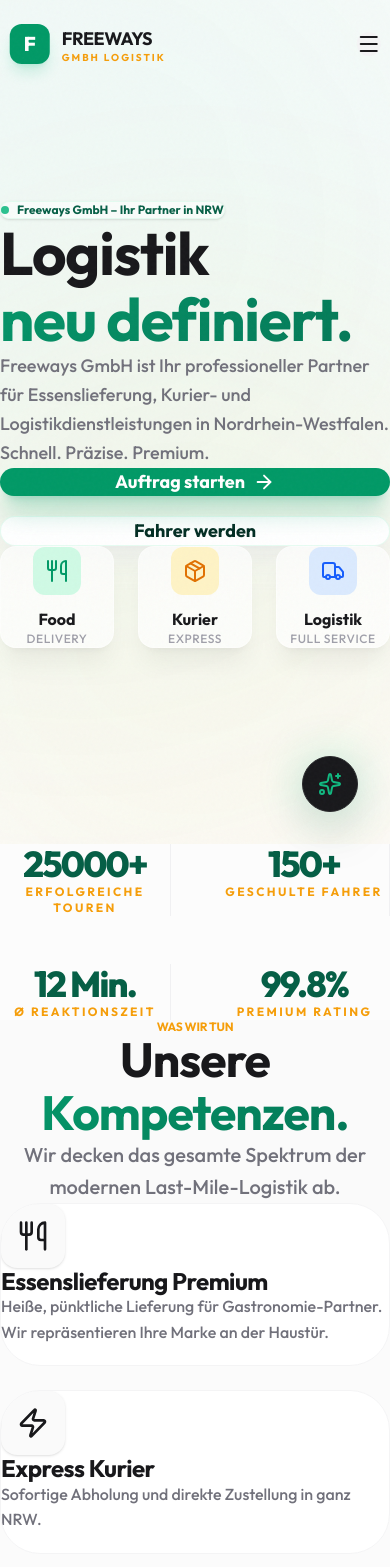
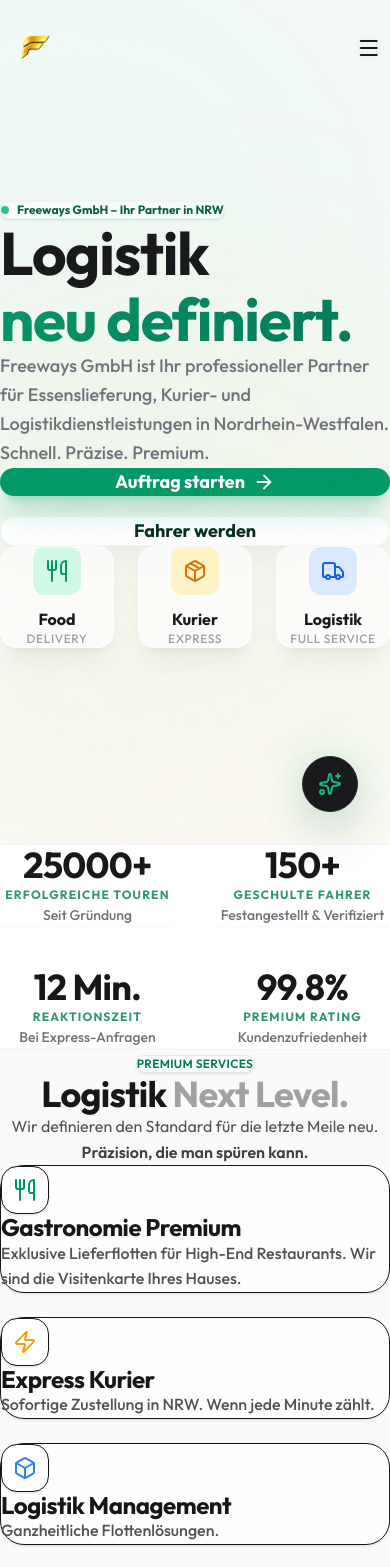
Before and after one commit to freewaysinfo/website, a Next.js app: page / in a window 390 px wide. Shown: the top 1567 px of the page. Built offline with nearby package versions, Linux system fonts and the light colour scheme.

Commit message:
feat: premium UI overhaul & design system foundation

```diff
--- a/package.json
+++ b/package.json
@@ -9,10 +9,12 @@
     "lint": "eslint"
   },
   "dependencies": {
+    "@radix-ui/react-slot": "^1.2.4",
     "@react-three/drei": "^10.7.7",
     "@react-three/fiber": "^9.5.0",
     "@types/gsap": "^1.20.2",
     "@types/three": "^0.182.0",
+    "class-variance-authority": "^0.7.1",
     "clsx": "^2.1.1",
     "framer-motion": "^12.29.2",
     "gsap": "^3.14.2",
--- a/src/app/globals.css
+++ b/src/app/globals.css
@@ -26,6 +26,10 @@
 
   .glass-dark {
     @apply backdrop-blur-xl bg-black/60 border border-white/10 shadow-2xl;
+  }
+
+  .glass-button {
+    @apply bg-white/20 backdrop-blur-lg border border-white/30;
   }
 
   .text-gradient {
--- a/src/components/Footer.tsx
+++ b/src/components/Footer.tsx
@@ -2,6 +2,7 @@
 
 import React from 'react';
 import Link from 'next/link';
+import Image from 'next/image';
 
 export const Footer = () => {
   return (
@@ -9,8 +10,13 @@
       <div className="container-custom">
         <div className="grid grid-cols-1 md:grid-cols-4 gap-12 mb-16">
           <div className="md:col-span-2">
-            <Link href="/" className="text-white font-bold text-2xl tracking-tighter mb-6 block">
-              FREEWAYS<span className="text-[#059669]">.</span>
+            <Link href="/" className="inline-block mb-6 relative w-48 h-14 opacity-90 hover:opacity-100 transition-opacity">
+              <Image
+                src="/images/freeways-logo.png"
+                alt="Freeways GmbH"
+                fill
+                className="object-contain object-left invert brightness-0"
+              />
             </Link>
             <p className="max-w-sm mb-8 leading-relaxed">
               Ihr professioneller Partner für Logistik- & Lieferdienste in Nordrhein-Westfalen.
--- a/src/components/Navbar.tsx
+++ b/src/components/Navbar.tsx
@@ -2,6 +2,7 @@
 
 import React, { useState, useEffect } from 'react';
 import Link from 'next/link';
+import Image from 'next/image';
 import { motion, AnimatePresence } from 'framer-motion';
 import { Menu, X, ChevronRight, Phone } from 'lucide-react';
 import { cn } from '@/lib/utils';
@@ -37,12 +38,14 @@
         <div className="flex items-center justify-between gap-12">
           {/* Brand */}
           <Link href="/" className="flex items-center gap-3 group relative z-10">
-            <div className="w-10 h-10 bg-emerald-600 flex items-center justify-center rounded-xl shadow-lg shadow-emerald-500/20 group-hover:scale-105 transition-transform duration-300">
-              <span className="text-white font-extrabold text-xl">F</span>
-            </div>
-            <div className={`flex flex-col leading-none transition-colors duration-300 ${isScrolled ? 'text-white' : 'text-zinc-900'}`}>
-              <span className="text-lg font-bold tracking-tight uppercase">Freeways</span>
-              <span className="text-[10px] text-amber-500 font-bold tracking-[0.2em] uppercase">GmbH Logistik</span>
+            <div className="relative w-40 h-12 transition-transform duration-300 group-hover:scale-105">
+              <Image
+                src="/images/freeways-logo.png"
+                alt="Freeways GmbH"
+                fill
+                className={`object-contain object-left transition-all duration-300 ${isScrolled ? 'brightness-0 invert' : ''}`}
+                priority
+              />
             </div>
           </Link>
 
--- a/src/components/ServiceGrid.tsx
+++ b/src/components/ServiceGrid.tsx
@@ -1,56 +1,59 @@
 "use client";
 
 import React, { useRef } from 'react';
-import { Zap, Utensils, Users, LucideIcon, ArrowUpRight } from 'lucide-react';
+import { Zap, Utensils, Users, ArrowUpRight, Box, Truck } from 'lucide-react';
 import { motion, useMotionTemplate, useMotionValue, useSpring } from 'framer-motion';
+import { PremiumButton } from '@/components/ui/PremiumButton';
 
-interface ServiceItem {
-  title: string;
-  desc: string;
-  Icon: LucideIcon;
-  color: string;
-  colSpan?: string;
-}
-
-const serviceList: ServiceItem[] = [
+const serviceList = [
   {
-    title: 'Essenslieferung Premium',
-    desc: 'Heiße, pünktliche Lieferung für Gastronomie-Partner. Wir repräsentieren Ihre Marke an der Haustür.',
+    title: 'Gastronomie Premium',
+    desc: 'Exklusive Lieferflotten für High-End Restaurants. Wir sind die Visitenkarte Ihres Hauses.',
     Icon: Utensils,
-    color: 'from-emerald-500/20 to-emerald-500/5',
-    colSpan: "md:col-span-2"
+    color: 'from-emerald-500/10 to-emerald-500/5',
+    iconColor: 'text-emerald-600',
+    colSpan: "md:col-span-2",
+    delay: 0.1
   },
   {
     title: 'Express Kurier',
-    desc: 'Sofortige Abholung und direkte Zustellung in ganz NRW.',
+    desc: 'Sofortige Zustellung in NRW. Wenn jede Minute zählt.',
     Icon: Zap,
-    color: 'from-amber-500/20 to-amber-500/5'
+    color: 'from-amber-500/10 to-amber-500/5',
+    iconColor: 'text-amber-500',
+    colSpan: "md:col-span-1",
+    delay: 0.2
   },
   {
-    title: 'Flottenmanagement',
-    desc: 'Komplette Fahrer- & Fahrzeuglösungen für Ihren Logistik-Bedarf.',
-    Icon: Users,
-    color: 'from-blue-500/20 to-blue-500/5'
+    title: 'Logistik Management',
+    desc: 'Ganzheitliche Flottenlösungen.',
+    Icon: Box,
+    color: 'from-blue-500/10 to-blue-500/5',
+    iconColor: 'text-blue-500',
+    colSpan: "md:col-span-1",
+    delay: 0.3
   },
   {
     title: 'Infrastruktur',
-    desc: 'Skalierbare Logistik-Lösungen für Großkunden und Netzwerke.',
-    Icon: ArrowUpRight,
-    color: 'from-zinc-500/20 to-zinc-500/5',
-    colSpan: "md:col-span-2"
+    desc: 'Skalierbare Netzwerke für Großkunden.',
+    Icon: Truck,
+    color: 'from-zinc-500/10 to-zinc-500/5',
+    iconColor: 'text-zinc-600',
+    colSpan: "md:col-span-2",
+    delay: 0.4
   }
 ];
 
-const TiltCard = ({ service }: { service: ServiceItem }) => {
+const BentoCard = ({ service }: { service: any }) => {
   const ref = useRef<HTMLDivElement>(null);
   const x = useMotionValue(0);
   const y = useMotionValue(0);
 
-  const mouseXSpring = useSpring(x);
-  const mouseYSpring = useSpring(y);
+  const mouseXSpring = useSpring(x, { stiffness: 300, damping: 30 });
+  const mouseYSpring = useSpring(y, { stiffness: 300, damping: 30 });
 
-  const rotateX = useMotionTemplate`calc(${mouseYSpring} * -0.5deg)`;
-  const rotateY = useMotionTemplate`calc(${mouseXSpring} * 0.5deg)`;
+  const rotateX = useMotionTemplate`calc(${mouseYSpring} * -0.05deg)`; // Very subtle tilt
+  const rotateY = useMotionTemplate`calc(${mouseXSpring} * 0.05deg)`;
 
   const handleMouseMove = (e: React.MouseEvent<HTMLDivElement, MouseEvent>) => {
     if (!ref.current) return;
@@ -75,22 +78,30 @@
       ref={ref}
       onMouseMove={handleMouseMove}
       onMouseLeave={handleMouseLeave}
+      initial={{ opacity: 0, y: 20 }}
+      whileInView={{ opacity: 1, y: 0 }}
+      viewport={{ once: true }}
+      transition={{ duration: 0.5, delay: service.delay }}
       style={{ rotateX, rotateY, transformStyle: "preserve-3d" }}
-      className={`relative group rounded-[2.5rem] bg-white border border-zinc-100 p-10 overflow-hidden hover:shadow-2xl hover:shadow-emerald-900/5 transition-shadow duration-500 ${service.colSpan || ""}`}
+      className={`group relative rounded-3xl border bg-white/70 p-7 shadow-sm backdrop-blur-sm sm:p-8 lg:p-10 transition-all duration-500 hover:shadow-xl hover:shadow-black/5 ${service.colSpan || ""}`}
     >
-      <div className={`absolute inset-0 bg-gradient-to-br ${service.color} opacity-0 group-hover:opacity-100 transition-opacity duration-500`} />
+      <div className={`absolute inset-0 bg-gradient-to-br ${service.color} opacity-0 group-hover:opacity-100 transition-opacity duration-700 -z-10 rounded-3xl`} />
 
       <div className="relative z-10 flex flex-col h-full bg-transparent transform-style-3d">
-        <div className="w-16 h-16 rounded-2xl bg-zinc-50 flex items-center justify-center mb-6 group-hover:scale-110 transition-transform duration-500 shadow-sm group-hover:bg-white group-hover:shadow-md">
-          <service.Icon size={32} className="text-zinc-900" />
+        <div className="flex justify-between items-start mb-6 lg:mb-8">
+          <div className="mb-5 inline-flex h-12 w-12 items-center justify-center rounded-2xl border bg-white shadow-sm group-hover:scale-110 transition-transform duration-500">
+            <service.Icon size={24} className={service.iconColor} />
+          </div>
+          <div className="opacity-0 group-hover:opacity-100 transition-opacity duration-300 transform translate-x-2 group-hover:translate-x-0">
+             <div className="bg-white rounded-full p-2 border border-zinc-100 shadow-sm">
+                <ArrowUpRight size={14} className="text-zinc-400" />
+             </div>
+          </div>
         </div>
 
-        <h4 className="text-2xl font-bold mb-3 text-zinc-900">{service.title}</h4>
-        <p className="text-zinc-500 font-medium leading-relaxed">{service.desc}</p>
+        <h3 className="text-2xl font-bold tracking-tight text-neutral-900 mb-3">{service.title}</h3>
+        <p className="text-base leading-relaxed text-neutral-600 font-medium">{service.desc}</p>
 
-        <div className="mt-auto pt-8 opacity-0 translate-y-4 group-hover:opacity-100 group-hover:translate-y-0 transition-all duration-300">
-           <span className="text-sm font-bold text-emerald-700 flex items-center gap-2">Mehr erfahren <ArrowUpRight size={16} /></span>
-        </div>
       </div>
     </motion.div>
   );
@@ -98,21 +109,41 @@
 
 export const ServiceGrid: React.FC = () => {
   return (
-    <section id="leistungen" className="relative py-32 bg-zinc-50/50">
-      <div className="container mx-auto px-6 relative z-10">
-        <div className="text-center mb-24">
-          <h2 className="text-amber-500 font-bold uppercase tracking-[0.3em] text-xs mb-4">Was wir tun</h2>
-        <h3 className="text-5xl lg:text-6xl font-black mb-8 text-zinc-900 tracking-tight">Unsere <span className="text-gradient">Kompetenzen.</span></h3>
-        <p className="text-zinc-500 max-w-2xl mx-auto text-xl font-medium">
-          Wir decken das gesamte Spektrum der modernen Last-Mile-Logistik ab.
-        </p>
-      </div>
+    <section id="leistungen" className="relative py-16 sm:py-20 lg:py-24 scroll-mt-24 bg-zinc-50/50">
+        {/* Fix B: Background Glow z-index -10 */}
+       <div className="pointer-events-none absolute inset-0 -z-10">
+          <div className="absolute top-0 right-0 w-[800px] h-[800px] bg-emerald-500/5 rounded-full blur-[120px] -translate-y-1/2 translate-x-1/2 opacity-30" />
+          <div className="absolute bottom-0 left-0 w-[600px] h-[600px] bg-amber-500/5 rounded-full blur-[100px] translate-y-1/2 -translate-x-1/2 opacity-30" />
+       </div>
 
-      <div className="grid md:grid-cols-3 gap-6">
-        {serviceList.map((service, idx) => (
-          <TiltCard key={idx} service={service} />
-        ))}
-      </div>
+      <div className="mx-auto w-full max-w-7xl px-5 sm:px-6 lg:px-10 relative z-10">
+        <div className="mx-auto max-w-3xl text-center mb-16 sm:mb-20">
+          <motion.div
+             initial={{ opacity: 0, y: 10 }}
+             whileInView={{ opacity: 1, y: 0 }}
+             viewport={{ once: true }}
+             className="mb-5 inline-flex items-center rounded-full border border-neutral-200 bg-white/80 backdrop-blur-sm px-4 py-1 text-xs font-semibold tracking-wide text-emerald-700 shadow-sm"
+          >
+             PREMIUM SERVICES
+          </motion.div>
+
+          <h2 className="text-4xl font-extrabold leading-[1.05] sm:text-5xl lg:text-6xl text-neutral-900 tracking-tight mb-5">
+            Logistik <span className="text-neutral-400">Next Level.</span>
+          </h2>
+          <p className="mt-5 text-base text-neutral-600 sm:text-lg max-w-2xl mx-auto">
+            Wir definieren den Standard für die letzte Meile neu.
+          </p>
+          <p className="mt-2 text-base font-semibold text-neutral-700 sm:text-lg">
+            Präzision, die man spüren kann.
+          </p>
+        </div>
+
+        {/* Fix C: Increased Grid Gap & No Overflow Hidden on Parent */}
+        <div className="grid grid-cols-1 gap-6 md:grid-cols-2 md:grid-cols-3 md:gap-8 lg:gap-10">
+          {serviceList.map((service, idx) => (
+            <BentoCard key={idx} service={service} />
+          ))}
+        </div>
       </div>
     </section>
   );
--- a/src/components/Stats.tsx
+++ b/src/components/Stats.tsx
@@ -1,55 +1,82 @@
 "use client";
 
-import React, { useEffect, useRef } from 'react';
-import { useInView, useMotionValue, useSpring } from 'framer-motion';
+import React, { useRef } from 'react';
+import { useInView, motion, useSpring } from 'framer-motion';
 
 const stats = [
-  { label: 'Erfolgreiche Touren', value: 25000, suffix: '+' },
-  { label: 'Geschulte Fahrer', value: 150, suffix: '+' },
-  { label: 'Ø Reaktionszeit', value: 12, suffix: ' Min.' },
-  { label: 'Premium Rating', value: 99.8, suffix: '%' },
+  {
+    label: "Erfolgreiche Touren",
+    value: 25000,
+    suffix: "+",
+    subtext: "Seit Gründung"
+  },
+  {
+    label: "Geschulte Fahrer",
+    value: 150,
+    suffix: "+",
+    subtext: "Festangestellt & Verifiziert"
+  },
+  {
+    label: "Reaktionszeit",
+    value: 12,
+    suffix: " Min.",
+    subtext: "Bei Express-Anfragen"
+  },
+  {
+    label: "Premium Rating",
+    value: 99.8,
+    suffix: "%",
+    decimals: 1,
+    subtext: "Kundenzufriedenheit"
+  }
 ];
 
-const Counter = ({ value, suffix, decimals = 0 }: { value: number, suffix: string, decimals?: number }) => {
-  const ref = useRef<HTMLSpanElement>(null);
-  const motionValue = useMotionValue(0);
-  const springValue = useSpring(motionValue, { stiffness: 60, damping: 15 });
-  const isInView = useInView(ref, { once: true, margin: "-50px" });
+function Counter({ from, to, decimals = 0 }: { from: number; to: number; decimals?: number }) {
+  const nodeRef = useRef<HTMLSpanElement>(null);
+  const isInView = useInView(nodeRef, { once: true, margin: "-50px" });
 
-  useEffect(() => {
+  const springValue = useSpring(from, {
+    mass: 1,
+    damping: 20,
+    stiffness: 80,
+    duration: 3
+  }); // Slower, smoother spring
+
+  React.useEffect(() => {
     if (isInView) {
-      motionValue.set(value);
+      springValue.set(to);
     }
-  }, [isInView, value, motionValue]);
+  }, [isInView, from, to, springValue]);
 
-  useEffect(() => {
+  React.useEffect(() => {
     return springValue.on("change", (latest) => {
-      if (ref.current) {
-        ref.current.textContent = latest.toFixed(decimals) + suffix;
+      if (nodeRef.current) {
+        nodeRef.current.textContent = latest.toFixed(decimals);
       }
     });
-  }, [springValue, decimals, suffix]);
+  }, [springValue, decimals]);
 
-  return <span ref={ref} />;
-};
+  return <span ref={nodeRef}>{from}</span>;
+}
 
 export const Stats: React.FC = () => {
   return (
-    <div className="bg-zinc-50/50 relative overflow-hidden">
-      {/* Background Decor */}
+    <div className="bg-white border-y border-zinc-100 relative overflow-hidden py-10 sm:py-12 lg:py-14 mb-16 sm:mb-20 lg:mb-28">
+       {/* Explicit z-index for background elements */}
+       <div className="absolute top-0 left-1/4 w-96 h-96 bg-emerald-500/5 rounded-full blur-3xl -translate-y-1/2 -z-10 pointer-events-none" />
 
-      <div className="container mx-auto px-6 py-32 relative z-10">
-        <div className="grid grid-cols-2 lg:grid-cols-4 gap-12 divide-x divide-zinc-200/50">
+      <div className="mx-auto w-full max-w-7xl px-5 sm:px-6 lg:px-10 relative z-10">
+        <div className="grid grid-cols-2 lg:grid-cols-4 gap-y-10 gap-x-10 lg:gap-x-12 divide-y lg:divide-y-0 lg:divide-x divide-zinc-100/50">
           {stats.map((stat, idx) => (
-            <div key={idx} className="text-center group cursor-default">
-              <div className="text-4xl lg:text-5xl font-extrabold text-emerald-800 mb-2 tracking-tighter group-hover:scale-110 transition-transform duration-500 ease-out inline-block">
-                <Counter
-                  value={stat.value}
-                  suffix={stat.suffix}
-                  decimals={stat.label === 'Premium Rating' ? 1 : 0}
-                />
+            <div key={idx} className={`text-center px-4 ${idx % 2 === 0 ? 'pb-8 lg:pb-0' : 'pt-8 lg:pt-0'} lg:py-0`}>
+              <div className="flex items-baseline justify-center gap-1 mb-2">
+                 <h4 className="text-4xl sm:text-5xl lg:text-6xl font-black text-zinc-900 tracking-tighter">
+                  <Counter from={0} to={stat.value} decimals={stat.decimals} />
+                  {stat.suffix}
+                </h4>
               </div>
-              <div className="text-xs font-bold text-amber-500 uppercase tracking-[0.2em]">{stat.label}</div>
+              <p className="text-emerald-700 font-bold uppercase tracking-widest text-xs mb-2 opacity-80">{stat.label}</p>
+              <p className="text-zinc-500 font-medium text-sm">{stat.subtext}</p>
             </div>
           ))}
         </div>
--- /dev/null
+++ b/src/components/ui/PremiumButton.tsx
@@ -0,0 +1,39 @@
+"use client";
+
+import React from "react";
+import { motion, HTMLMotionProps } from "framer-motion";
+import { cn } from "@/design-system/utils/cn";
+import { buttonVariants } from "@/design-system/components/atoms/Button";
+import { VariantProps } from "class-variance-authority";
+
+interface PremiumButtonProps extends HTMLMotionProps<"button">, VariantProps<typeof buttonVariants> {
+  icon?: React.ReactNode;
+  loading?: boolean;
+}
+
+export const PremiumButton: React.FC<PremiumButtonProps> = ({
+  children,
+  className,
+  variant,
+  size,
+  icon,
+  loading,
+  ...props
+}) => {
+  return (
+    <motion.button
+      whileHover={{ scale: 1.02, y: -1 }}
+      whileTap={{ scale: 0.98 }}
+      className={cn(buttonVariants({ variant, size }), className)}
+      {...props}
+    >
+      <span className="relative z-10 flex items-center gap-2">
+        {loading ? <span className="animate-spin mr-2">⟳</span> : icon}
+        {children}
+      </span>
+      {variant === "primary" && (
+        <div className="absolute inset-0 bg-gradient-to-tr from-white/10 to-transparent opacity-0 group-hover:opacity-100 transition-opacity duration-300 pointer-events-none" />
+      )}
+    </motion.button>
+  );
+};
--- /dev/null
+++ b/src/design-system/components/atoms/Button.tsx
@@ -0,0 +1,52 @@
+import * as React from "react";
+import { Slot } from "@radix-ui/react-slot";
+import { cva, type VariantProps } from "class-variance-authority";
+import { cn } from "../../utils/cn";
+
+const buttonVariants = cva(
+  "relative inline-flex items-center justify-center font-medium transition-all duration-300 rounded-full cursor-pointer overflow-hidden disabled:pointer-events-none disabled:opacity-50",
+  {
+    variants: {
+      variant: {
+        primary: "bg-zinc-900 text-white hover:bg-zinc-800 shadow-xl shadow-zinc-900/10",
+        secondary: "bg-white text-zinc-900 border border-zinc-200 hover:border-zinc-300 shadow-sm hover:shadow-md",
+        glass: "bg-white/20 backdrop-blur-lg border border-white/30 text-zinc-900 hover:bg-white/40 shadow-lg shadow-black/5",
+        ghost: "hover:bg-zinc-100 hover:text-zinc-900",
+        link: "text-zinc-900 underline-offset-4 hover:underline",
+      },
+      size: {
+        default: "h-10 px-4 py-2",
+        sm: "h-9 rounded-full px-5 py-2.5 text-sm gap-2",
+        md: "px-7 py-3.5 text-base gap-2.5",
+        lg: "px-9 py-4.5 text-lg gap-3",
+        icon: "h-10 w-10",
+      },
+    },
+    defaultVariants: {
+      variant: "primary",
+      size: "md",
+    },
+  }
+);
+
+export interface ButtonProps
+  extends React.ButtonHTMLAttributes<HTMLButtonElement>,
+    VariantProps<typeof buttonVariants> {
+  asChild?: boolean;
+}
+
+const Button = React.forwardRef<HTMLButtonElement, ButtonProps>(
+  ({ className, variant, size, asChild = false, ...props }, ref) => {
+    const Comp = asChild ? Slot : "button";
+    return (
+      <Comp
+        className={cn(buttonVariants({ variant, size, className }))}
+        ref={ref}
+        {...props}
+      />
+    );
+  }
+);
+Button.displayName = "Button";
+
+export { Button, buttonVariants };
--- /dev/null
+++ b/src/design-system/utils/cn.ts
@@ -0,0 +1,11 @@
+import { type ClassValue, clsx } from "clsx";
+import { twMerge } from "tailwind-merge";
+
+/**
+ * Merges class names with Tailwind CSS conflict resolution.
+ * @param inputs - Class names, objects, or arrays to merge.
+ * @returns A single string of merged class names.
+ */
+export function cn(...inputs: ClassValue[]) {
+  return twMerge(clsx(inputs));
+}
```
Also changed, not shown: src/design-system/tokens/colors.ts (added, +35 -0 lines), src/design-system/tokens/typography.ts (added, +20 -0 lines), 1 other file (tests, documents, lock files or other folders).
